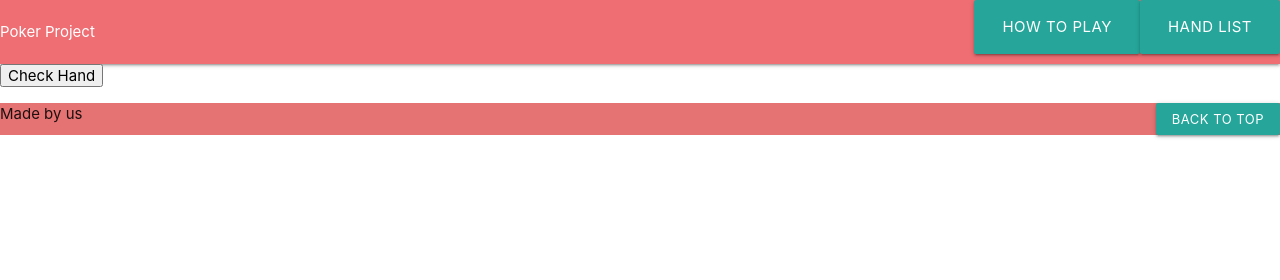
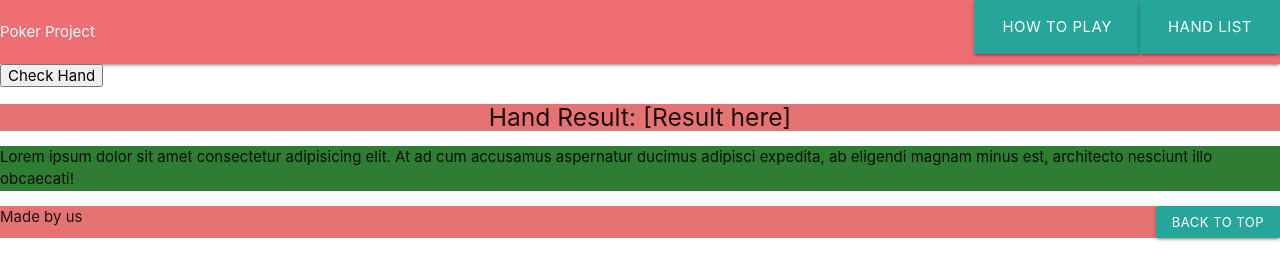
Before and after one commit to Jamtoad/PokerProject, a plain HTML site: page index.html in a window 1280 px wide. Drawn offline with nearby package versions, Linux system fonts and the light colour scheme.

Commit message:
Started the Result section and also added notes

```diff
--- a/index.html
+++ b/index.html
@@ -22,7 +22,11 @@
         <div id="player-hand"></div>
         <button id="searchBtn">Check Hand</button>
     </div>
-    <div id="result"></div>
+    <div id="result">
+        <h5 class="hand-name center red lighten-2">Hand Result: [Result here] <!-- Append copy of hand here? --> </h5>
+        <!-- Or append copy of hand here?-->
+        <p class="hand-description green darken-3">Lorem ipsum dolor sit amet consectetur adipisicing elit. At ad cum accusamus aspernatur ducimus adipisci expedita, ab eligendi magnam minus est, architecto nesciunt illo obcaecati!</p>
+    </div>
     <div id="rules"></div>
     <div id="hand-list"></div>
     <footer id="footer" class="red lighten-2 row">
```
